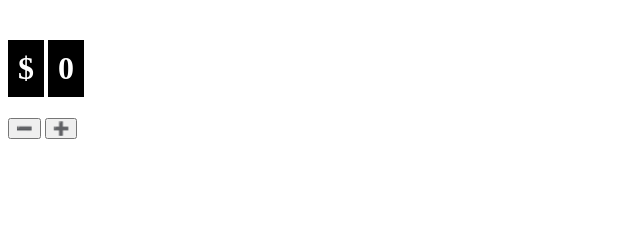
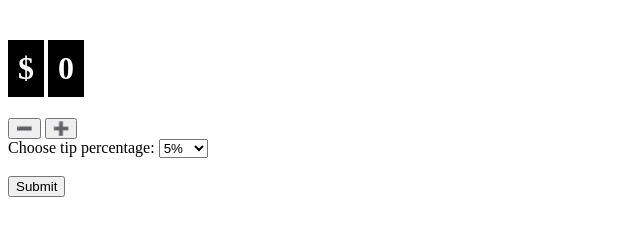
Before and after one commit to eastflatbushbk/simple-tip-calculator-project1, a plain HTML site: page index.html in a window 1280 px wide. Shown: the part 48-284 px from the top of the page, without its empty margins (0-640 px from the left). Drawn offline with Linux system fonts and the light colour scheme.

Commit message:
html code for tip percentages dropdown options

```diff
--- a/index.html
+++ b/index.html
@@ -33,3 +33,16 @@
 
   <button id='minus' > ➖ </button>
   <button id='plus' > ➕ </button>
+  <form >
+    <label for="percentage">Choose tip percentage:</label>
+    <select name="Tp" id="tippercentage">
+      <option value="5">5%</option>
+      <option value="15">15%</option>
+      <option value="20">20%</option>
+      <option value="30">30%</option>
+      <option value="50">50%</option>
+      <option value="75">75%</option>
+      </select>
+    <br><br>
+    <input type="submit" value="Submit">
+  </form>
```
